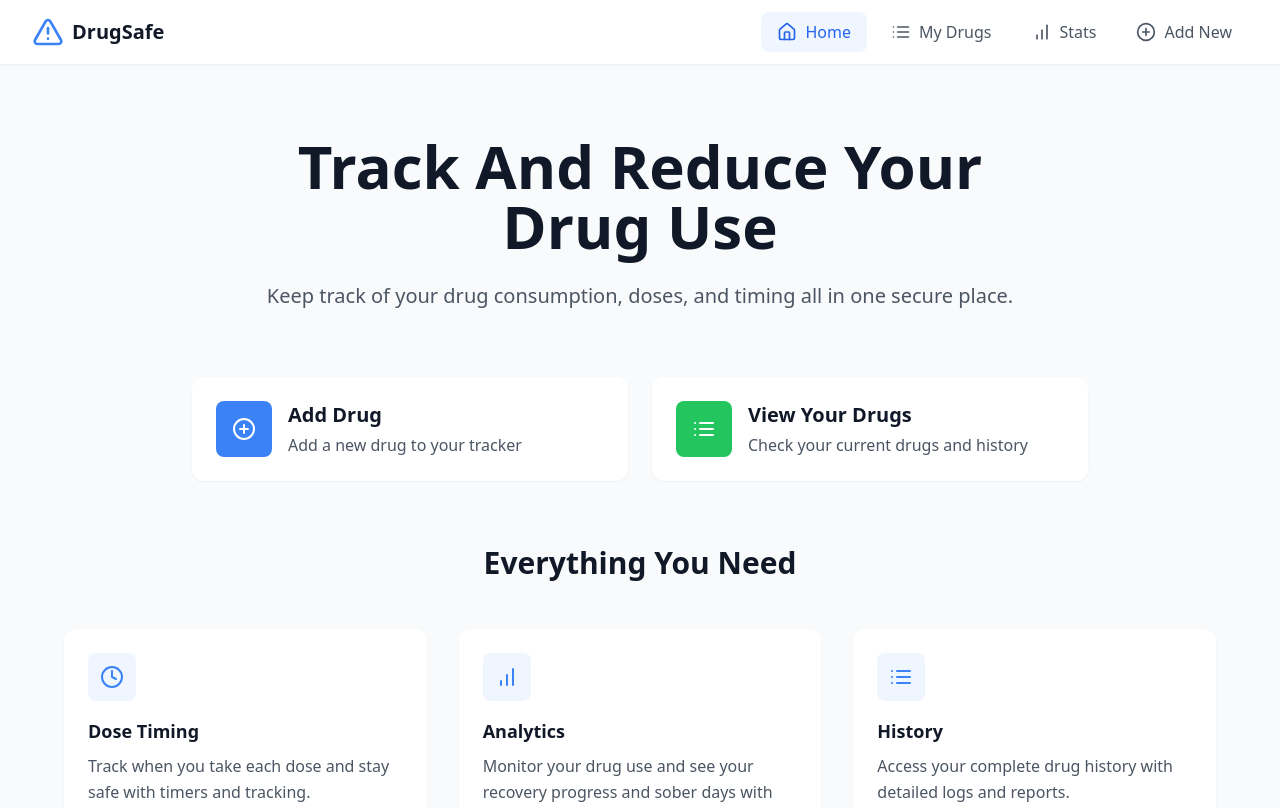
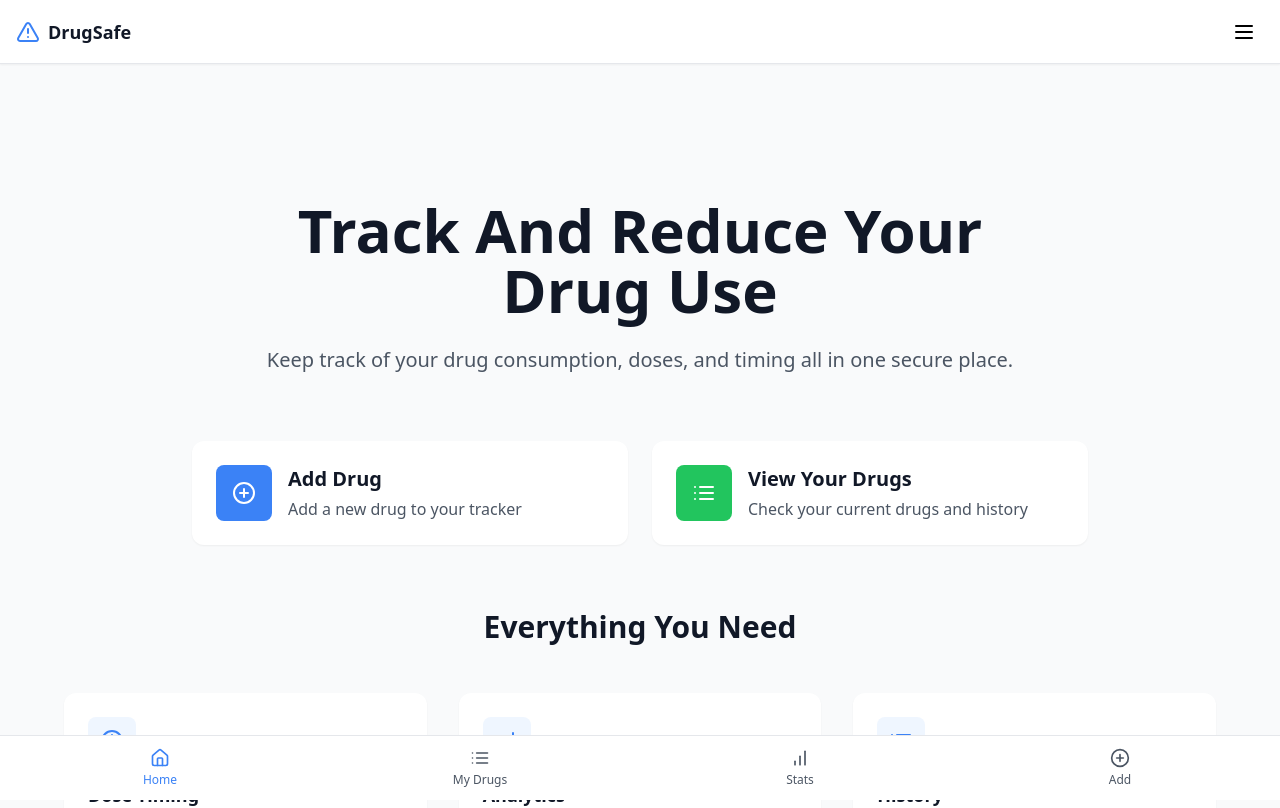
Before and after one commit to passord123/drugsafer, a React (Create React App) app: page / in a window 1280 px wide. Shown: the top 808 px of the page. Built offline with nearby package versions, Linux system fonts and the light colour scheme; the HTML template or start-up script is replaced by a standard one.

Commit message:
mobile fix

```diff
--- a/src/components/layout/MobileOptimizedLayout.js
+++ b/src/components/layout/MobileOptimizedLayout.js
@@ -1,4 +1,4 @@
-import React, { useState, useEffect } from 'react';
+import React, { useState } from 'react';
 import { Link, useLocation } from 'react-router-dom';
 import { Menu, X, Home, List, BarChart, PlusCircle, AlertTriangle } from 'lucide-react';
 
@@ -13,63 +13,57 @@ const MobileOptimizedLayout = ({ children }) => {
     { path: '/add', icon: PlusCircle, label: 'Add' }
   ];
 
-  const NavLink = ({ to, icon: Icon, label, onClick }) => {
-    const isActive = location.pathname === to;
-    return (
-      <Link
-        to={to}
-        onClick={onClick}
-        className={`flex items-center space-x-3 p-4 rounded-lg transition-colors
-          ${isActive ? 'bg-blue-50 text-blue-600' : 'text-gray-600 hover:bg-gray-50'}`}
-      >
-        <Icon className="w-6 h-6" />
-        <span className="font-medium">{label}</span>
-      </Link>
-    );
-  };
-
   return (
     <div className="min-h-screen bg-gray-50">
-      {/* Mobile Header */}
-      <header className="fixed top-0 left-0 right-0 h-16 bg-white border-b z-50 px-4 flex items-center justify-between lg:hidden">
+      {/* Mobile Header - Fixed position */}
+      <header className="fixed top-0 left-0 right-0 h-16 bg-white border-b z-50">
+        <div className="px-4 h-full flex items-center justify-between">
           <Link to="/" className="flex items-center space-x-2">
             <AlertTriangle className="h-6 w-6 text-blue-500" />
             <span className="text-lg font-bold text-gray-900">DrugSafe</span>
           </Link>
           <button
             onClick={() => setIsMenuOpen(!isMenuOpen)}
-          className="p-2 hover:bg-gray-100 rounded-lg lg:hidden"
+            className="p-2 hover:bg-gray-100 rounded-lg"
           >
             {isMenuOpen ? <X className="w-6 h-6" /> : <Menu className="w-6 h-6" />}
           </button>
+        </div>
       </header>
 
-      {/* Mobile Menu Overlay */}
+      {/* Menu Overlay */}
       {isMenuOpen && (
-        <div className="fixed inset-0 z-40 bg-white pt-16 lg:hidden">
+        <div className="fixed inset-0 z-40 bg-white pt-16">
           <nav className="p-4">
-            {navItems.map(item => (
-              <NavLink
-                key={item.path}
-                to={item.path}
-                icon={item.icon}
-                label={item.label}
+            {navItems.map(({ path, icon: Icon, label }) => (
+              <Link
+                key={path}
+                to={path}
                 onClick={() => setIsMenuOpen(false)}
-              />
+                className={`flex items-center space-x-3 p-4 rounded-lg mb-2 ${
+                  location.pathname === path
+                    ? 'bg-blue-50 text-blue-600'
+                    : 'text-gray-600 hover:bg-gray-50'
+                }`}
+              >
+                <Icon className="w-6 h-6" />
+                <span className="font-medium">{label}</span>
+              </Link>
             ))}
           </nav>
         </div>
       )}
 
-      {/* Bottom Navigation Bar */}
-      <nav className="fixed bottom-0 left-0 right-0 bg-white border-t z-40 lg:hidden">
+      {/* Bottom Navigation */}
+      <nav className="fixed bottom-0 left-0 right-0 bg-white border-t z-40">
         <div className="grid grid-cols-4 h-16">
           {navItems.map(({ path, icon: Icon, label }) => (
             <Link
               key={path}
               to={path}
-              className={`flex flex-col items-center justify-center space-y-1
-                ${location.pathname === path ? 'text-blue-500' : 'text-gray-600'}`}
+              className={`flex flex-col items-center justify-center space-y-1 ${
+                location.pathname === path ? 'text-blue-500' : 'text-gray-600'
+              }`}
             >
               <Icon className="w-5 h-5" />
               <span className="text-xs">{label}</span>
@@ -78,8 +72,8 @@ const MobileOptimizedLayout = ({ children }) => {
         </div>
       </nav>
 
-      {/* Main Content */}
-      <main className="pt-16 pb-20 lg:pt-0 lg:pb-0">
+      {/* Main Content - Add padding to account for fixed header and nav */}
+      <main className="pt-16 pb-16">
         <div className="max-w-7xl mx-auto px-4 py-6">
           {children}
         </div>
```
Lines whose indentation alone changed are shown as unchanged.
